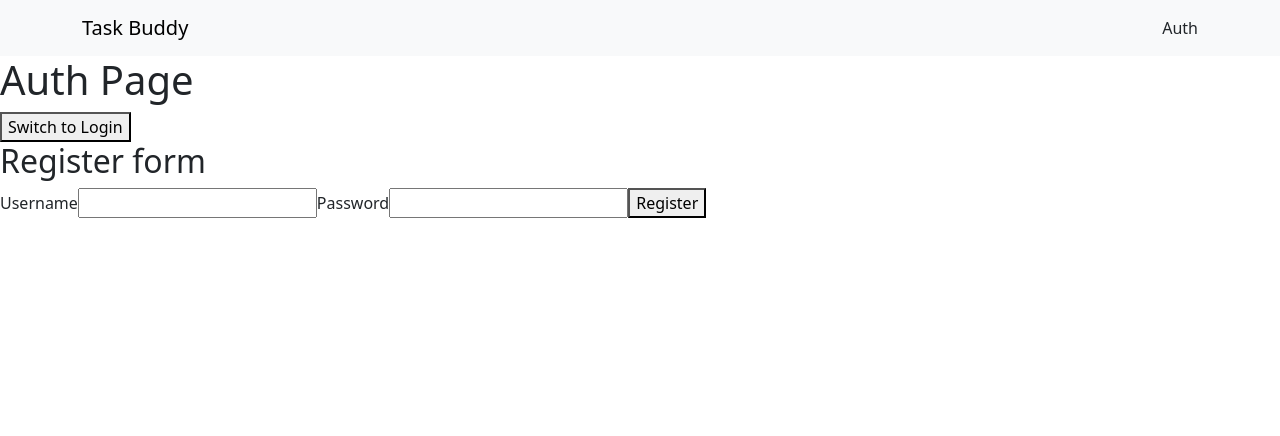
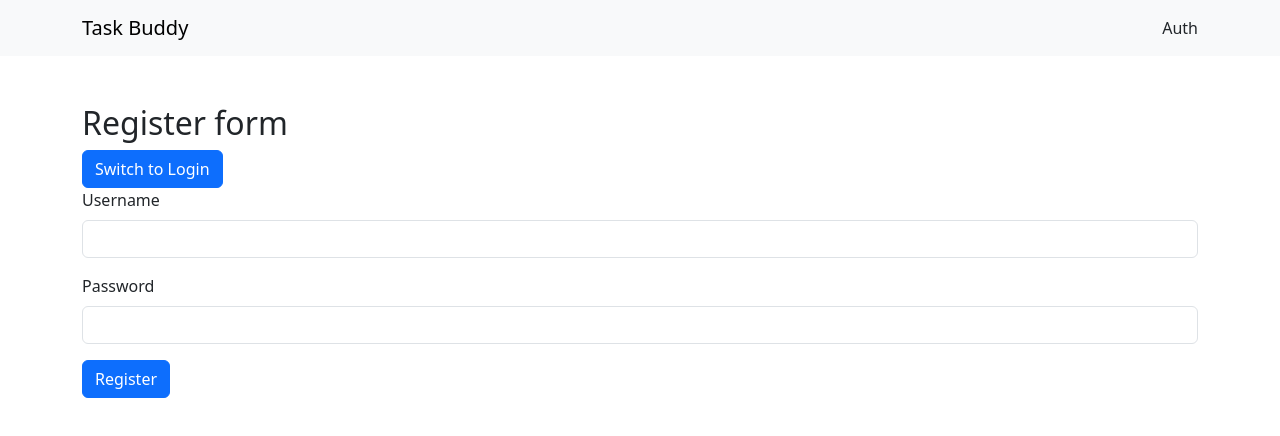
Before and after one commit to abhinabadutta2019/MERN-React-frontend-try, a React (Create React App) app: page /auth in a window 1280 px wide. Shown: the top 436 px of the page. Built offline with nearby package versions, Linux system fonts and the light colour scheme.

Commit message:
added at Auth

```diff
--- a/src/pages/Auth.js
+++ b/src/pages/Auth.js
@@ -101,33 +101,69 @@ const Auth = () => {
   };
   //
   return (
-    <div>
-      <h1>Auth Page</h1>
-      {/*  */}
-      <button onClick={toggleForm}>
+    <div className="container mt-5">
+      {/* <h1 className="mb-4">Auth Page</h1> */}
+      <h2>{isRegisterForm ? "Register form" : "Login form"}</h2>
+      <button className="btn btn-primary" onClick={toggleForm}>
         {isRegisterForm ? "Switch to Login" : "Switch to Register"}
       </button>
-      {/*  */}
-      <h2>{isRegisterForm ? "Register form" : "Login form"}</h2>
-      {/*  */}
-      {error && <div className="error-message">{error}</div>}{" "}
-      {/* Display error if error state is not empty */}
+
+      {error && <div className="alert alert-danger">{error}</div>}
       {isRegisterForm ? (
         <form onSubmit={registrationHandler}>
-          <label>Username</label>
-          <input id="username" type="text" required />
-          <label>Password</label>
-          <input id="password" type="text" required />
-          <button type="submit">Register</button>
+          <div className="mb-3">
+            <label htmlFor="username" className="form-label">
+              Username
+            </label>
+            <input
+              id="username"
+              type="text"
+              className="form-control"
+              required
+            />
+          </div>
+          <div className="mb-3">
+            <label htmlFor="password" className="form-label">
+              Password
+            </label>
+            <input
+              id="password"
+              type="password"
+              className="form-control"
+              required
+            />
+          </div>
+          <button type="submit" className="btn btn-primary">
+            Register
+          </button>
         </form>
       ) : (
-        // <h2>Login form</h2>
         <form onSubmit={loginHandler}>
-          <label>Username</label>
-          <input id="loginUsername" type="text" required />
-          <label>Password</label>
-          <input id="loginPassword" type="text" required />
-          <button type="submit">Login</button>
+          <div className="mb-3">
+            <label htmlFor="loginUsername" className="form-label">
+              Username
+            </label>
+            <input
+              id="loginUsername"
+              type="text"
+              className="form-control"
+              required
+            />
+          </div>
+          <div className="mb-3">
+            <label htmlFor="loginPassword" className="form-label">
+              Password
+            </label>
+            <input
+              id="loginPassword"
+              type="password"
+              className="form-control"
+              required
+            />
+          </div>
+          <button type="submit" className="btn btn-primary">
+            Login
+          </button>
         </form>
       )}
     </div>
```
